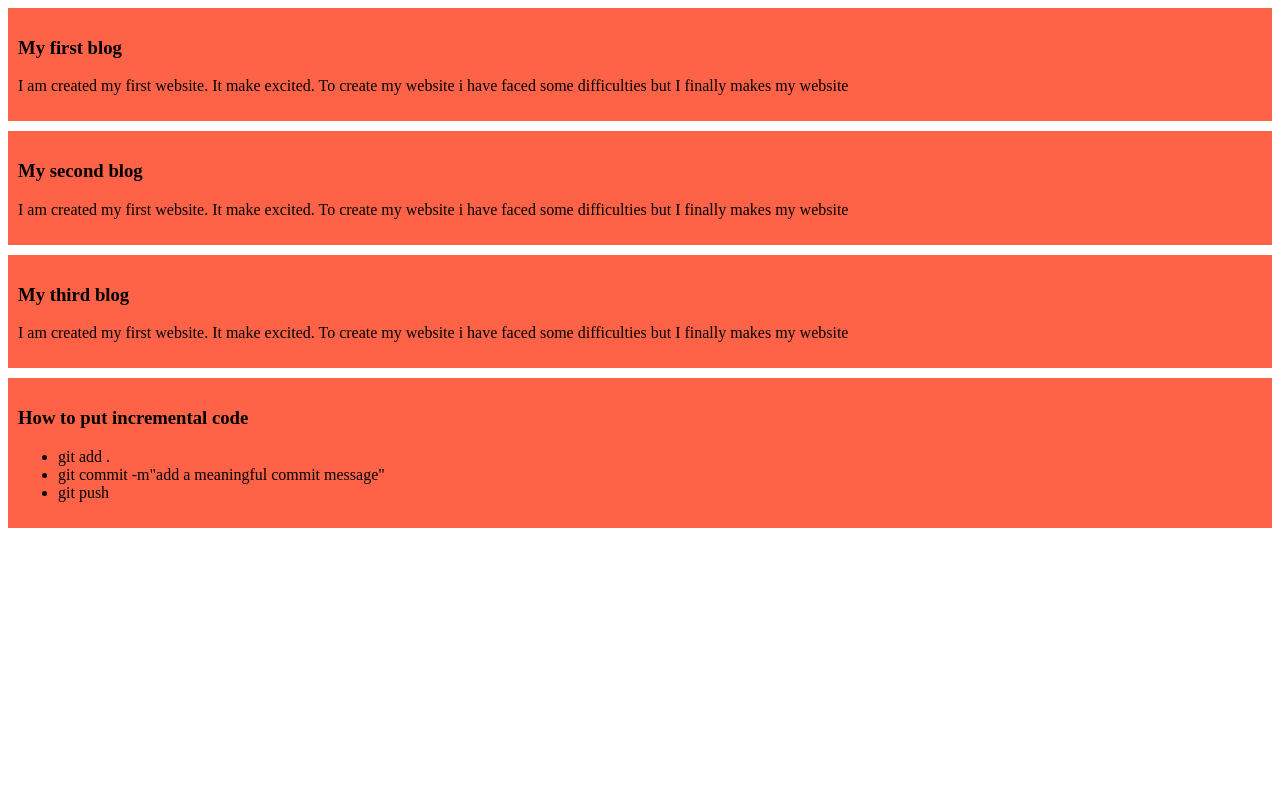
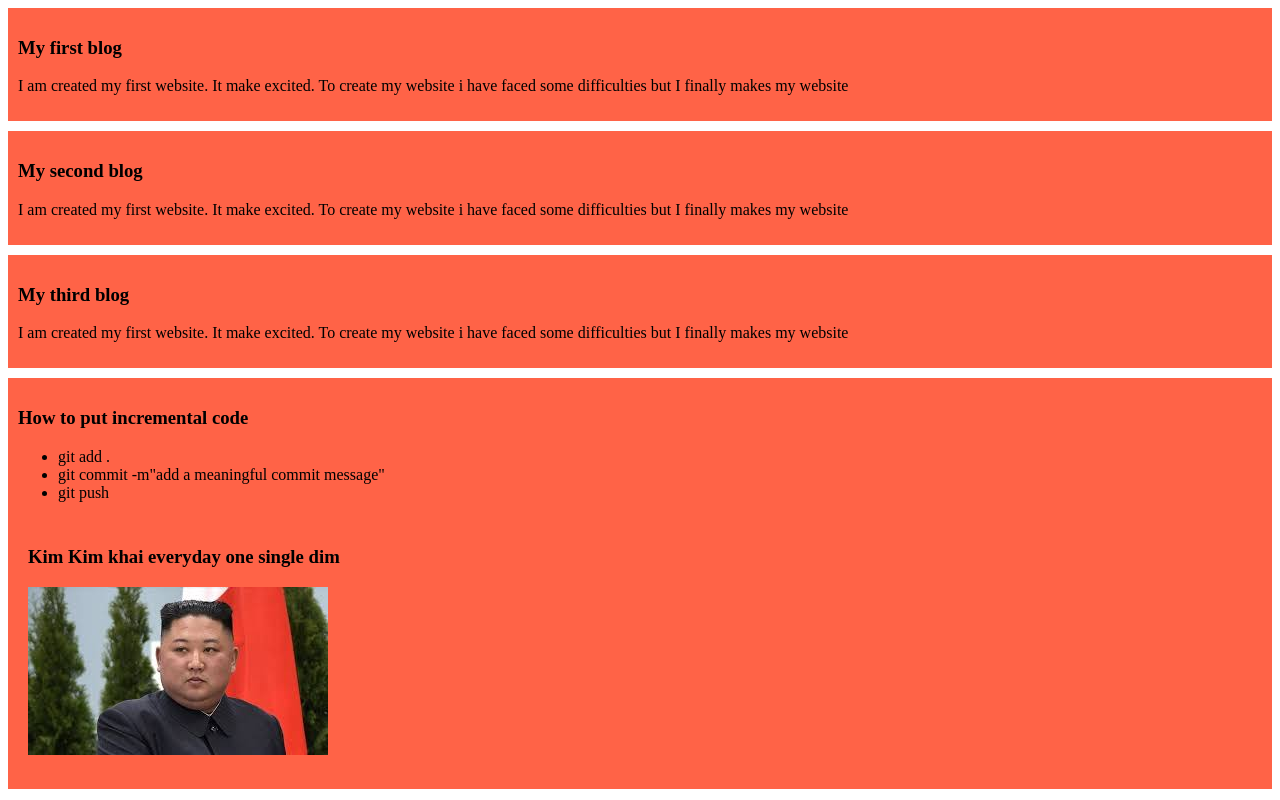
Before and after one commit to mrana007/my-simple-website, a plain HTML site: page index.html in a window 1280 px wide. Drawn offline with Linux system fonts and the light colour scheme.

Commit message:
added kim photo

```diff
--- a/index.html
+++ b/index.html
@@ -26,6 +26,10 @@
             <li>git commit -m"add a meaningful commit message"</li>
             <li>git push</li>
         </ul>
+        <div>
+            <h3>Kim Kim khai everyday one single dim</h3>
+            <img src="images/kim.jpeg" alt="">
+        </div>
     </div>
 </body>
 </html>
```
Also changed, not shown: images/kim.jpeg (added), images/rana.jpeg (added).
